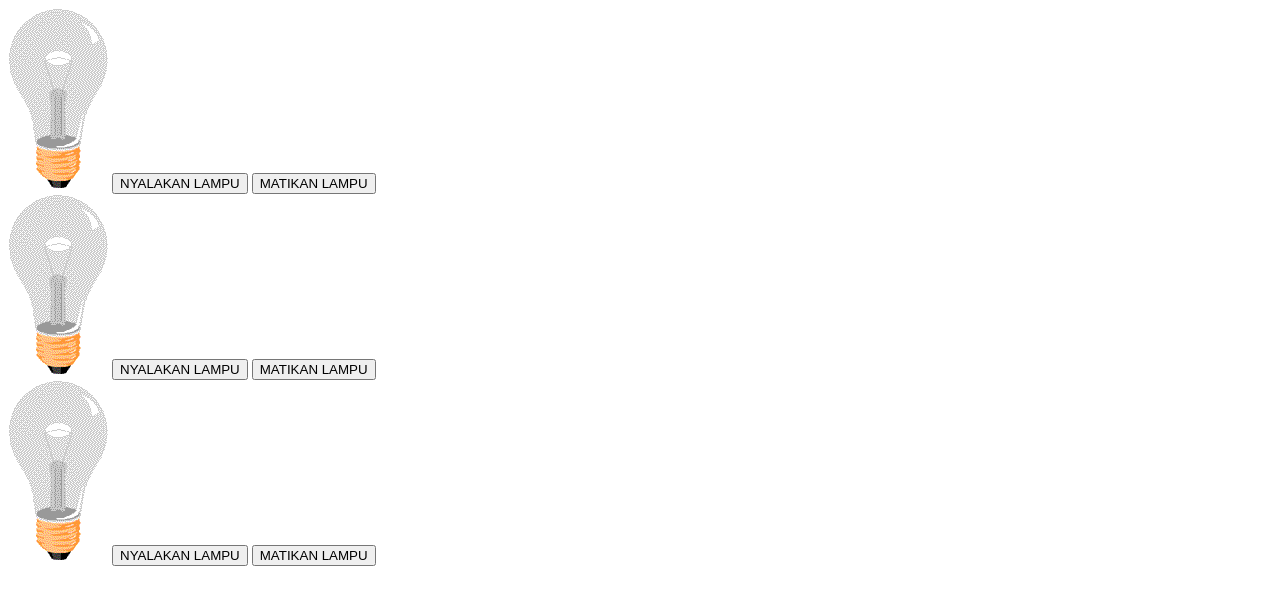
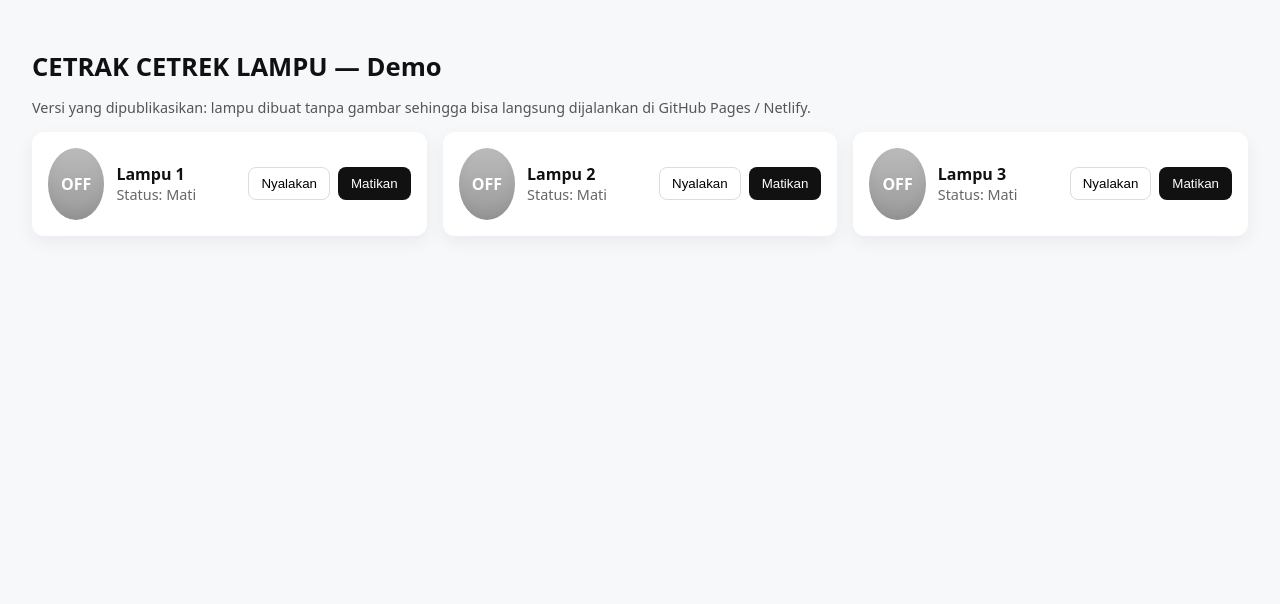
Before and after one commit to krisdayanto17/cetak-cetek-lampu, a plain HTML site: page index.html in a window 1280 px wide. Drawn offline with Linux system fonts and the light colour scheme.

Commit message:
Add files via upload

```diff
--- a/index.html
+++ b/index.html
@@ -1,47 +1,86 @@
-<html>
+<!doctype html>
+<html lang="id">
+<head>
+  <meta charset="utf-8" />
+  <meta name="viewport" content="width=device-width,initial-scale=1" />
+  <title>CETRAK CETREK LAMPU — Demo</title>
+  <style>
+    body { font-family: system-ui, -apple-system, "Segoe UI", Roboto, "Helvetica Neue", Arial; padding: 24px; background:#f7f8fa; color:#111; }
+    h1 { font-size: 1.6rem; margin-bottom: 12px; }
+    .grid { display:grid; grid-template-columns: repeat(auto-fit,minmax(220px,1fr)); gap:16px; }
+    .card { background:white; border-radius:12px; padding:16px; box-shadow: 0 6px 18px rgba(20,20,40,0.06); display:flex; gap:12px; align-items:center; }
+    .lamp { width:72px; height:72px; border-radius:50%; display:flex; align-items:center; justify-content:center; font-weight:700; color:#fff; box-shadow: inset 0 -6px 12px rgba(0,0,0,0.06); }
+    .controls { margin-left:auto; display:flex; gap:8px; }
+    button { padding:8px 12px; border-radius:8px; border:1px solid #ddd; background:#fff; cursor:pointer; }
+    button.primary { background:#111; color:#fff; border-color:transparent; }
+    .meta { margin-top:14px; font-size:0.9rem; color:#555; }
+    .on { background: linear-gradient(180deg,#ffd34d 0%,#ffb400 100%); }
+    .off { background: linear-gradient(180deg,#bbb 0%,#999 100%); }
+  </style>
+</head>
+<body>
+  <h1>CETRAK CETREK LAMPU — Demo</h1>
+  <p class="meta">Versi yang dipublikasikan: lampu dibuat tanpa gambar sehingga bisa langsung dijalankan di GitHub Pages / Netlify.</p>
 
-<head>
-    <title>CETRAK CETREK LAMPU</title>
-</head>
+  <div class="grid" id="panel">
+    <!-- Lamp cards will be injected by JS -->
+  </div>
 
-<body>
-    <div>
-        <!--lampu 1-->
-        <div>
-            <img src="asset/image/off.gif" alt="" id="lampu1">
-            <button onclick="saklar('on')">NYALAKAN LAMPU</button>
-            <button onclick="saklar('off')">MATIKAN LAMPU</button>
+  <script>
+    // Create 3 lamp cards programmatically to avoid duplicate id issues
+    const panel = document.getElementById('panel');
+
+    function createLamp(id) {
+      const card = document.createElement('div');
+      card.className = 'card';
+      card.innerHTML = `
+        <div class="lamp off" id="lamp-${id}" aria-live="polite">OFF</div>
+        <div style="min-width:120px">
+          <div style="font-weight:600">Lampu ${id}</div>
+          <div style="font-size:0.9rem; color:#666">Status: <span id="status-${id}">Mati</span></div>
         </div>
-        <!--lampu 2-->
-        <div>
-            <img src="asset/image/off.gif" alt="" id="lampu2">
-            <button onclick="saklar('on')">NYALAKAN LAMPU</button>
-            <button onclick="saklar('off')">MATIKAN LAMPU</button>
+        <div class="controls">
+          <button onclick="toggle(${id}, true)" aria-label="Nyalakan lampu ${id}">Nyalakan</button>
+          <button class="primary" onclick="toggle(${id}, false)" aria-label="Matikan lampu ${id}">Matikan</button>
         </div>
-        <!--lammpu 3-->
-        <div>
-            <img src="asset/image/off.gif" alt="" id="lampu3">
-            <button onclick="saklar('on')">NYALAKAN LAMPU</button>
-            <button onclick="saklar('off')">MATIKAN LAMPU</button>
-        </div>
-    </div>
+      `;
+      return card;
+    }
 
+    // add 3 lamps
+    for (let i=1; i<=3; i++) panel.appendChild(createLamp(i));
 
-    <!--ini script kita-->
-    <script>
-        function saklar(params) {
-            let lampu1 = document.getElementById("lampu1");
+    function setLampState(id, on) {
+      const bulb = document.getElementById(`lamp-${id}`);
+      const status = document.getElementById(`status-${id}`);
+      if (!bulb || !status) return;
+      if (on) {
+        bulb.classList.remove('off');
+        bulb.classList.add('on');
+        bulb.textContent = 'ON';
+        status.textContent = 'Menyala';
+      } else {
+        bulb.classList.remove('on');
+        bulb.classList.add('off');
+        bulb.textContent = 'OFF';
+        status.textContent = 'Mati';
+      }
+    }
 
-            if (params == "on") {
-                lampu1.src = "asset/image/on.gif";
-            }
-            if (params == "off") {
-                lampu1.src = "asset/image/off.gif";
-            }
+    // toggle function used by buttons
+    function toggle(id, turnOn) {
+      setLampState(id, !!turnOn);
+    }
 
-            return lampu1;
-        }
-    </script>
+    // optional: make lamp toggle when clicking the bulb itself
+    document.getElementById('panel').addEventListener('click', (e) => {
+      const target = e.target;
+      if (target.classList.contains('lamp')) {
+        const id = target.id.split('-')[1];
+        const isOn = target.classList.contains('on');
+        setLampState(id, !isOn);
+      }
+    });
+  </script>
 </body>
-
 </html>
```
